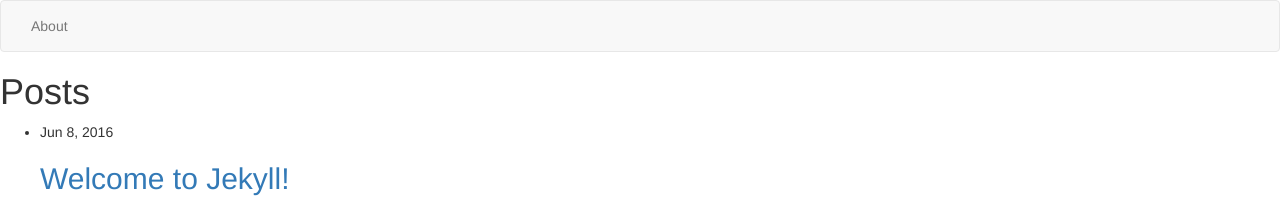
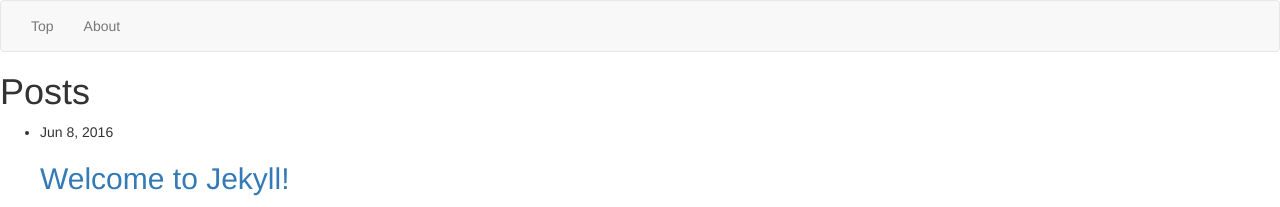
Before and after one commit to kenginga/gingaw3, a Jekyll site: the page built from index.html, in a window 1280 px wide and 900 px high. Shown: the top 207 px of the window. Built offline with Jekyll 4.4.1, drawn with Linux system fonts in a browser that asks for light colours; nearby versions of some CDN libraries.

Commit message:
Update header.html

```diff
--- a/_includes/header.html
+++ b/_includes/header.html
@@ -5,7 +5,7 @@
         <span class="sr-only">メニュー</span>
         {% assign sorted_pages = site.pages | sort: 'nav_order' %}
         {% for my_page in sorted_pages %}
-          {% if my_page.title %}
+          {% if my_page.nav_title %}
           <span class="icon-bar"></span>
           {% endif %}
         {% endfor %}
@@ -15,8 +15,8 @@
     <div id="navbar" class="collapse navbar-collapse">
       <ul class="nav navbar-nav">
         {% for my_page in sorted_pages %}
-          {% if my_page.title %}
-          <li><a class="page-link" href="{{ my_page.url | prepend: site.baseurl }}">{{ my_page.title }}</a></li>
+          {% if my_page.nav_title %}
+          <li><a class="page-link" href="{{ my_page.url | prepend: site.baseurl }}">{{ my_page.nav_title }}</a></li>
           {% endif %}
         {% endfor %}
       </ul>
```
